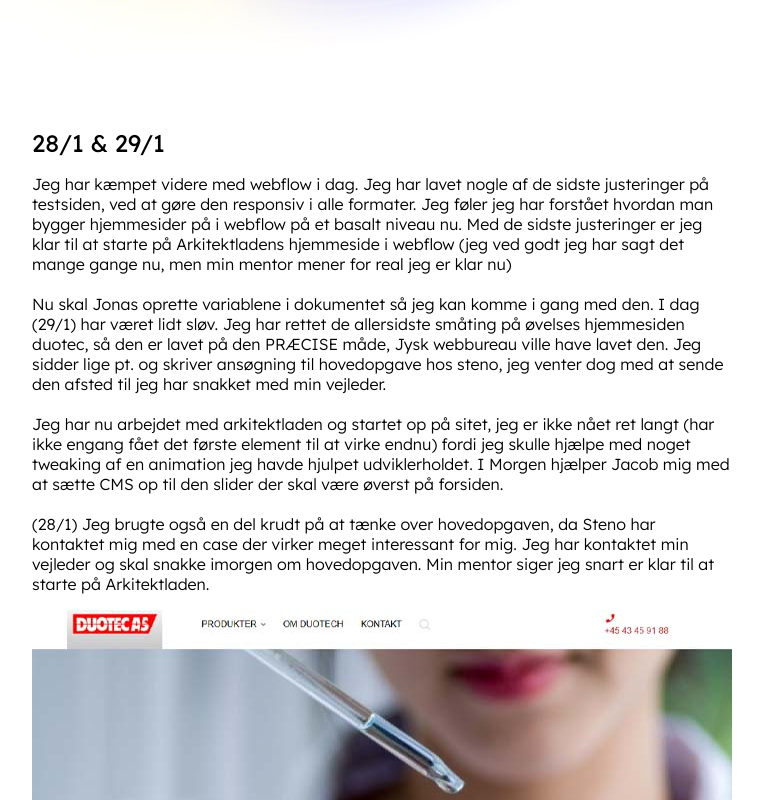
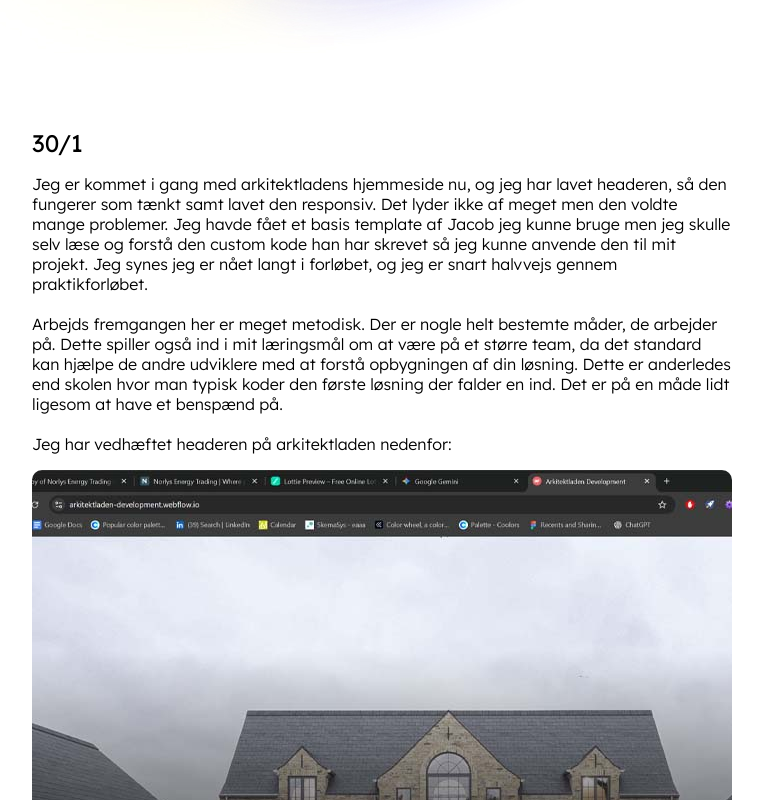
Before and after one commit to AlbertHetting/AlbertHetting.github.io, a React (Vite) app: page /blog in a window 1280 px wide. Shown: the part 220-1020 px from the top of the page, without its empty margins (258-1021 px from the left). Built offline with nearby package versions, Linux system fonts and the light colour scheme; the HTML template or start-up script is replaced by a standard one.

Commit message:
3001 update

```diff
--- a/src/pages/Blog.jsx
+++ b/src/pages/Blog.jsx
@@ -22,6 +22,36 @@ export default function Blog() {
       </section>
       <div>
         <div className="BlogSectionMain">
+          <div className="things reveal4 stagger">
+            <div className="Daily">
+              <h1> 30/1 </h1>
+              <p className="PText">
+                Jeg er kommet i gang med arkitektladens hjemmeside nu, og jeg
+                har lavet headeren, så den fungerer som tænkt samt lavet den
+                responsiv. Det lyder ikke af meget men den voldte mange
+                problemer. Jeg havde fået et basis template af Jacob jeg kunne
+                bruge men jeg skulle selv læse og forstå den custom kode han har
+                skrevet så jeg kunne anvende den til mit projekt. Jeg synes jeg
+                er nået langt i forløbet, og jeg er snart halvvejs gennem
+                praktikforløbet.<br></br>
+                <br></br> Arbejds fremgangen her er meget metodisk. Der er nogle
+                helt bestemte måder, de arbejder på. Dette spiller også ind i
+                mit læringsmål om at være på et større team, da det standard kan
+                hjælpe de andre udviklere med at forstå opbygningen af din
+                løsning. Dette er anderledes end skolen hvor man typisk koder
+                den første løsning der falder en ind. Det er på en måde lidt
+                ligesom at have et benspænd på.<br></br>
+                <br></br> Jeg har vedhæftet headeren på arkitektladen nedenfor:
+              </p>
+
+              <img
+                className="imagecontainer1"
+                src={withBase("Images/3001.jpg")}
+                alt=""
+              />
+            </div>
+          </div>
+
           <div className="things reveal4 stagger">
             <div className="Daily">
               <h1> 28/1 & 29/1 </h1>
```
Also changed, not shown: public/Images/3001.jpg (added).
